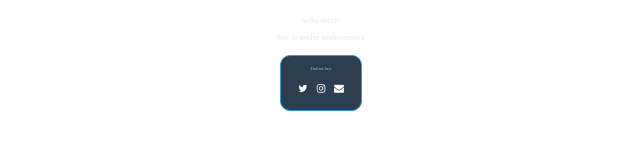
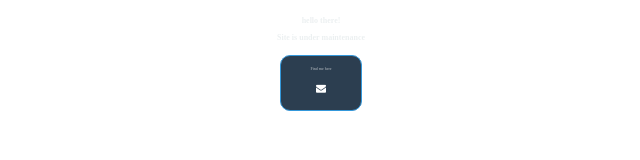
Before and after one commit to Prakash11645-sudo/portfolio, a plain HTML site: page index.html in a window 1280 px wide. Shown: the full height of the page, 319-959 px from the left. Drawn offline with Linux system fonts and the light colour scheme.

Commit message:
Update index.html

```diff
--- a/index.html
+++ b/index.html
@@ -70,8 +70,8 @@
     <div class="subheading">Find me here</div>
 
     <div class="icon-container">
-      <a href="https://twitter.com/_prakaaash_" class="fa fa-twitter"></a>
-    <a href="https://instagram.com/_eehhhhheeee" class="fa fa-instagram"></a>
+
+
       <a href="mailto:prakashtimalsina318@gmail.com" class="fa fa-envelope"></a>
     </div>
   </div>
```
